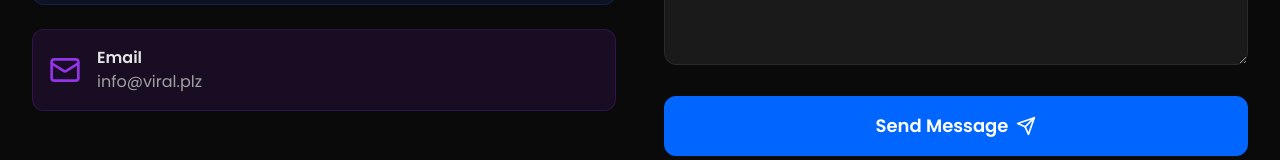
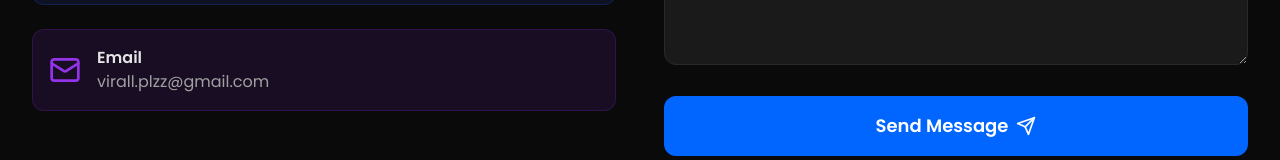
Before and after one commit to Nikhil273/Viral.plz, a React (Vite) app: page / in a window 1280 px wide. Shown: the part 4560-4720 px from the top of the page. Built offline with nearby package versions, Linux system fonts and the light colour scheme.

Commit message:
fix: update email address in Contact component

```diff
--- a/src/components/Contact.tsx
+++ b/src/components/Contact.tsx
@@ -84,7 +84,9 @@ const Contact = () => {
                 <Mail className="h-8 w-8 text-purple-600" />
                 <div>
                   <div className="font-semibold text-dark-text">Email</div>
-                  <div className="text-dark-text-secondary">info@viral.plz</div>
+                  <div className="text-dark-text-secondary">
+                    virall.plzz@gmail.com
+                  </div>
                 </div>
               </div>
             </div>
```
